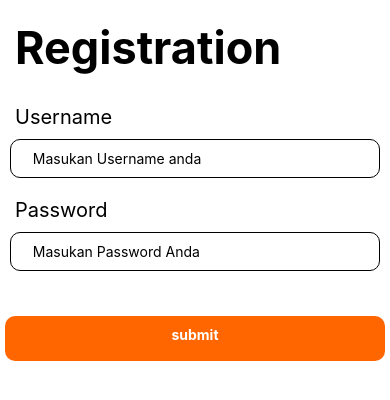
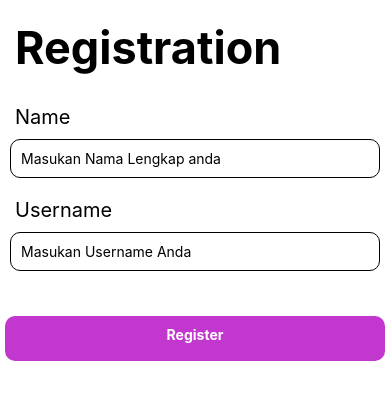
Before and after one commit to jkussoy/Exercise4--MAD, a React Native app: screen / in a window 390 px wide. Shown: the top 400 px of the page. Built offline with nearby package versions, Linux system fonts and the light colour scheme.

Commit message:
adding registration

```diff
--- a/App.tsx
+++ b/App.tsx
@@ -9,97 +9,23 @@ import {
   TouchableOpacity,
 } from 'react-native';
 import React from 'react';
-import Download from './Assets/be-a-Programmer.jpg';
-import js from './Assets/javascript.jpeg';
-import vscode from './Assets/vscode.png';
+import Registration from './src/components/Registration';
 
 const App = () => {
-  const handlePress = () => {
-    alert('Welcome to RN');
-  };
-
-
   return (
-    <View style={styles.container}>
-      <Text style={styles.title}>Registration</Text>
-    <ScrollView>
-      <Text style={styles.usrnm}>Username</Text>
-      <TextInput
-        style={styles.inputcollum}
-        placeholder="   Masukan Username anda"
-        placeholderTextColor="black"
-        secureTextEntry
-      />
-      <Text style={styles.pass}>Password</Text>
-      <TextInput
-        style={styles.inputcollum}
-        placeholder="   Masukan Password Anda"
-        placeholderTextColor="black"
-        secureTextEntry
-      />
-      <TouchableOpacity
-          onPress={handlePress}
-          style={styles.touchableOpacity}>
-          <Text style={styles.touchableText}>submit</Text>
-        </TouchableOpacity>
-      </ScrollView>
+    <View style={styles.Container}>
+      <Registration />
     </View>
   );
 };
+
+
+
 
 const styles = StyleSheet.create({
   Container: {
     flex: 1,
   },
-  title: {
-    fontSize: 45,
-    fontWeight: 'bold',
-    color: 'black',
-    textAlign: 'left',
-    marginTop: 20,
-    marginBottom: 20,
-    marginLeft: 15,
-    borderColor: 'black',
-    borderRadius: 50,
-  },
-  usrnm: {
-    fontSize: 20,
-    color: '#000000',
-    textAlign: 'left',
-    marginTop: 10,
-    marginLeft: 15,
-    borderColor: 'black',
-    borderRadius: 50,
-  },
-  pass: {
-    fontSize: 20,
-    color: '#000000',
-    textAlign: 'left',
-    marginTop: 10,
-    marginLeft: 15,
-    borderColor: 'black',
-    borderRadius: 50,
-  },
-  inputcollum: {
-    borderColor: 'black',
-    borderWidth: 1,
-    margin: 10,
-    borderRadius: 10,
-    padding: 10,
-  },
-  touchableOpacity: {
-    backgroundColor: '#ff6600',
-    padding: 10,
-    borderRadius: 10,
-    alignSelf: 'center',
-    marginTop: 35,
-    height: 45,
-    width: 380,
-  },
-  touchableText: {
-    color: 'white',
-    fontWeight: 'bold',
-    textAlign: 'center',
-  },
+
 });
 export default App;
--- /dev/null
+++ b/src/components/Registration/index.tsx
@@ -0,0 +1,90 @@
+import React from 'react';
+import { StyleSheet, Text, View, TextInput, ScrollView, TouchableOpacity } from 'react-native';
+
+const Registration = () => {
+  const handlePress = () => {
+    console.log('Submit button pressed');
+  };
+
+  return (
+    <View>
+      <Text style={styles.title}>Registration </Text>
+      <ScrollView>
+        <Text style={styles.usrnm}>Name</Text>
+        <TextInput
+          style={styles.inputcollum}
+          placeholder="Masukan Nama Lengkap anda"
+          placeholderTextColor="black"
+          secureTextEntry={false}
+        />
+        <Text style={styles.pass}>Username</Text>
+        <TextInput
+          style={styles.inputcollum}
+          placeholder="Masukan Username Anda"
+          placeholderTextColor="black"
+          secureTextEntry={true}
+        />
+        <TouchableOpacity
+          onPress={handlePress}
+          style={styles.touchableOpacity}>
+          <Text style={styles.touchableText}>Register</Text>
+        </TouchableOpacity>
+      </ScrollView>
+    </View>
+  );
+};
+
+const styles = StyleSheet.create({
+  title: {
+    fontSize: 45,
+    fontWeight: 'bold',
+    color: 'black',
+    textAlign: 'left',
+    marginTop: 20,
+    marginBottom: 20,
+    marginLeft: 15,
+    borderColor: 'black',
+    borderRadius: 50,
+  },
+  usrnm: {
+    fontSize: 20,
+    color: '#000000',
+    textAlign: 'left',
+    marginTop: 10,
+    marginLeft: 15,
+    borderColor: 'black',
+    borderRadius: 50,
+  },
+  pass: {
+    fontSize: 20,
+    color: '#000000',
+    textAlign: 'left',
+    marginTop: 10,
+    marginLeft: 15,
+    borderColor: 'black',
+    borderRadius: 50,
+  },
+  inputcollum: {
+    borderColor: 'black',
+    borderWidth: 1,
+    margin: 10,
+    borderRadius: 10,
+    padding: 10,
+  },
+  touchableOpacity: {
+    backgroundColor: '#C238CE',
+    padding: 10,
+    borderRadius: 10,
+    alignSelf: 'center',
+    marginTop: 35,
+    height: 45,
+    width: 380,
+  },
+  touchableText: {
+    color: 'white',
+    fontWeight: 'bold',
+    textAlign: 'center',
+  },
+});
+
+export default Registration;
```
